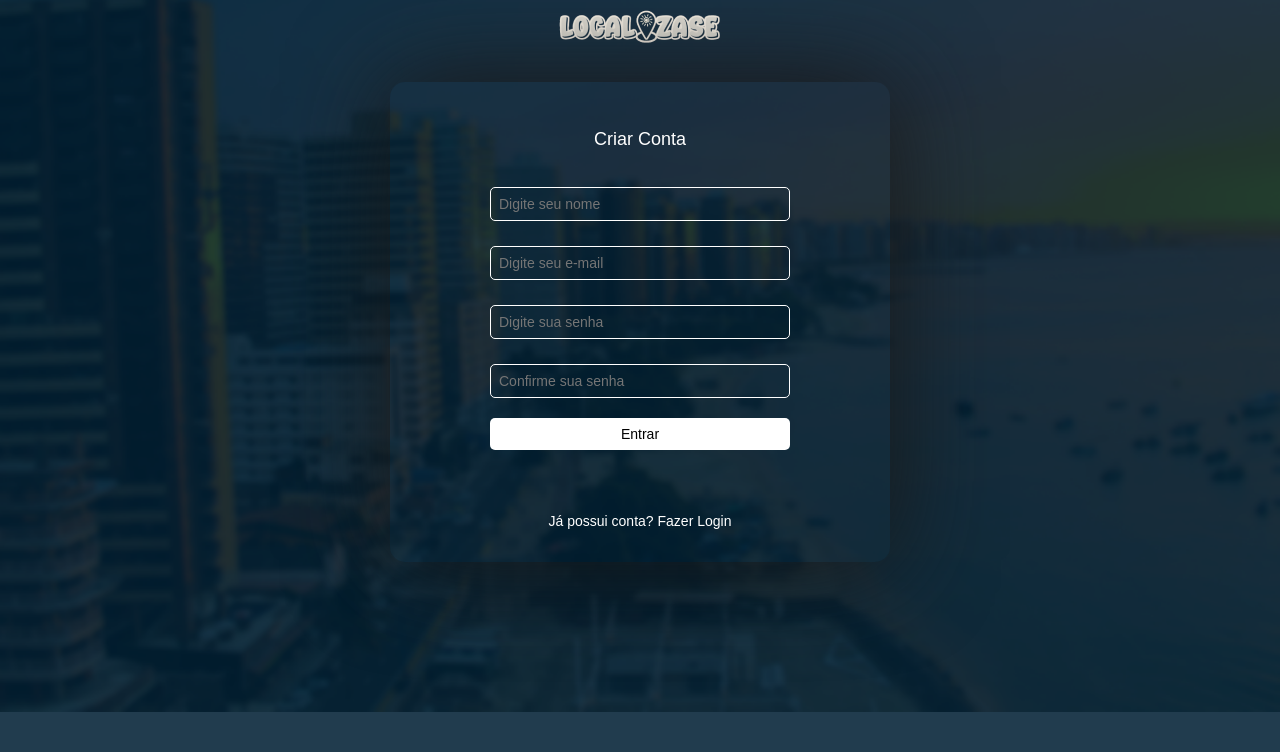
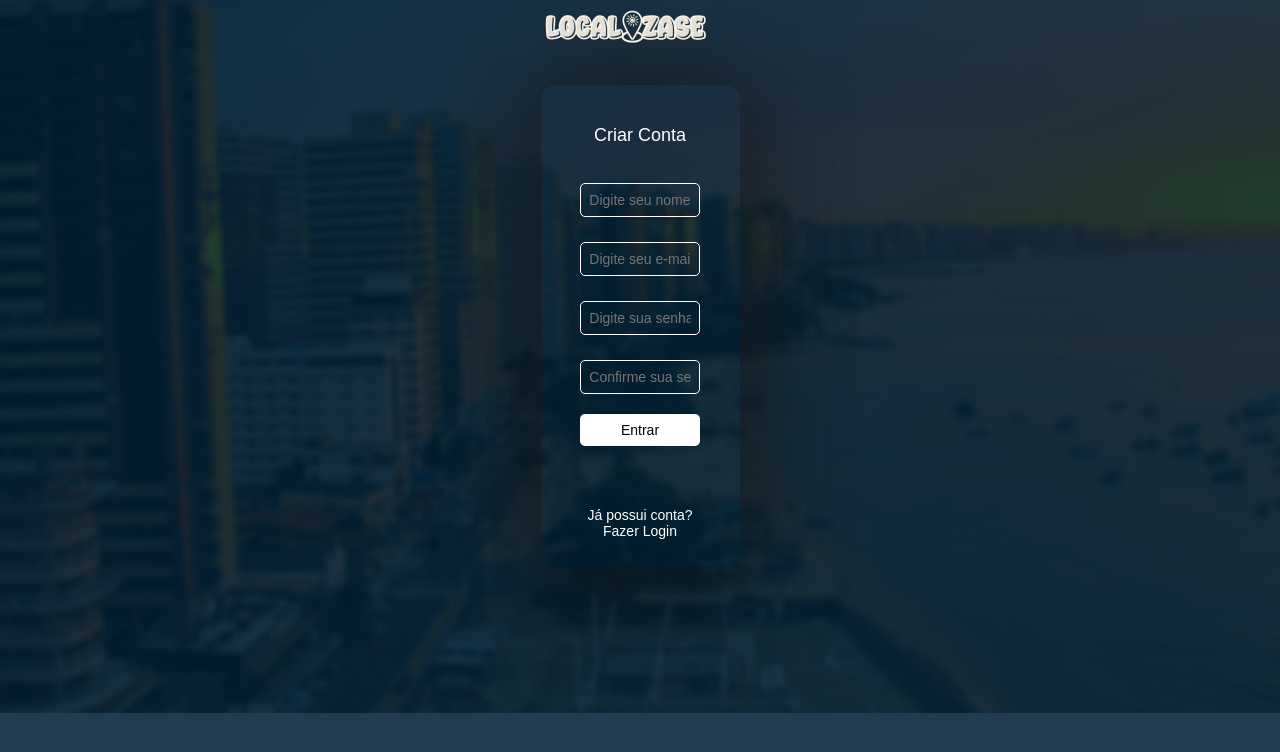
Before and after one commit to G4Devels/Projeto-Localizase, a React (Create React App) app in the folder app/: page /registro in a window 1280 px wide. Shown: the top 752 px of the page. Built offline with nearby package versions, Linux system fonts and the light colour scheme; a web font is replaced by a local one.

Commit message:
transform id to class

```diff
--- a/app/src/component_styles/auth_page.css
+++ b/app/src/component_styles/auth_page.css
@@ -1,5 +1,4 @@
 body {
-
     display: flex;
     justify-content: center;
     align-items: center;
@@ -17,7 +16,7 @@ a {
     color: white;
 }
 
-#auth-container {
+.auth-container {
     display: flex;
 
     flex-direction: column;
@@ -100,19 +99,19 @@ button:hover {
 
 
 @media (min-width: 360px) {
-    #auth-container {
+    .auth-container {
         width: 300px;
     }
 }
 
 @media (min-width: 660px) {
-    #auth-container {
+    .auth-container {
         width: 400px;
     }
 }
 
 @media (min-width: 860px) {
-    #auth-container {
+    .auth-container {
         width: 500px;
     }
 }
--- a/app/src/components/login_page/main_login.js
+++ b/app/src/components/login_page/main_login.js
@@ -25,7 +25,7 @@ export const MainLogin = () => {
         return (
                 <>
 
-                    <div id="auth-container">
+                    <div class="auth-container">
                         <img src={require('../../assets/localizase_logo.png')} alt="Logo do localizase"/>
 
 
```
